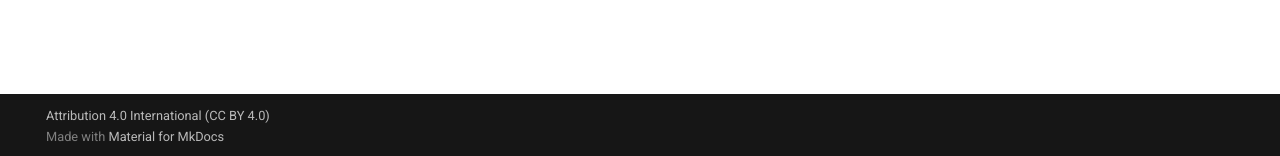
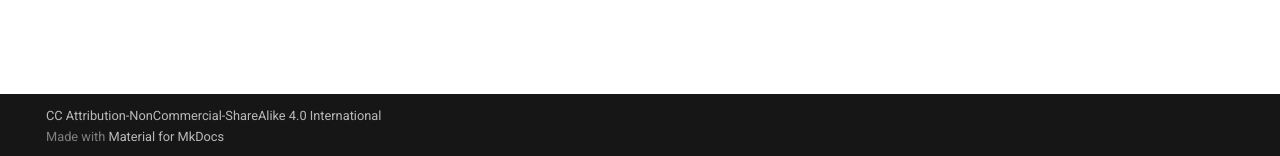
Before and after one commit to luoxufeiyan/wiki.luoxufeiyan.com, an MkDocs documentation site: the page built from docs/index.md, in a window 1280 px wide. Shown: the part 741-897 px from the top of the page. Built offline with MkDocs 1.6.1 and Material for MkDocs 9.7.7, drawn with Linux system fonts in a browser that asks for light colours; comment, search, counter and statistics services are not loaded.

```diff
--- a/mkdocs.yml
+++ b/mkdocs.yml
@@ -3,7 +3,7 @@ site_url: https://wiki.luoxufeiyan.com/
 site_description: 落絮飞雁的个人笔记：生活，编程和随想。
 site_author: 落絮飞雁
 site_dir: "site"
-copyright: Attribution 4.0 International (CC BY 4.0)
+copyright: CC Attribution-NonCommercial-ShareAlike 4.0 International
 repo_url: https://github.com/luoxufeiyan/wiki.luoxufeiyan.com
 markdown_extensions:
   - pymdownx.tilde
```
Also changed, not shown: README.md (+3 -0 lines), 1 other file.
